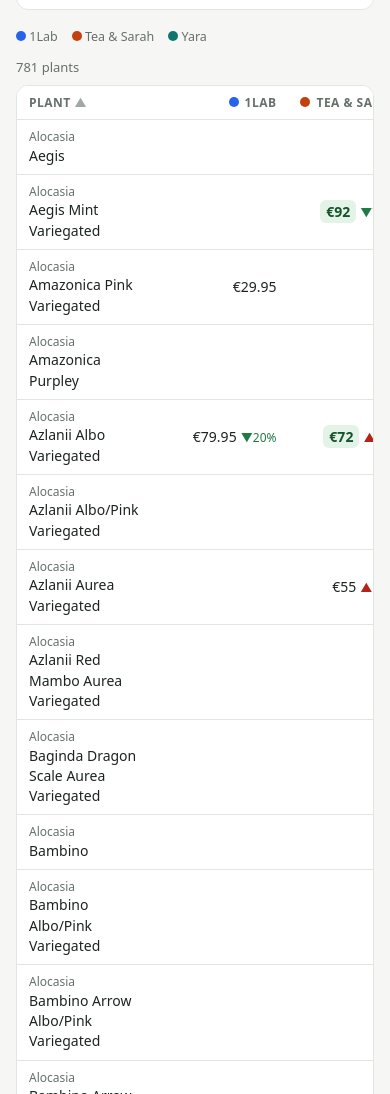
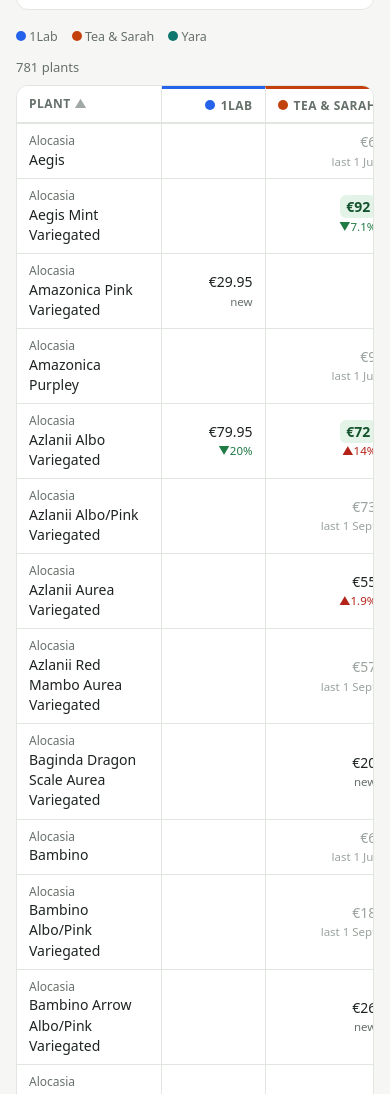
Before and after one commit to fdorssers/tc-pricing, a plain HTML site: page index.html in a window 390 px wide. Shown: the part 861-1955 px from the top of the page. Drawn offline with nearby package versions, Linux system fonts and the light colour scheme.

Commit message:
Make price table easier to read
Keep the header (with seller-coloured top line) visible while scrolling,
separate seller columns with dividers, show the price change or the
list date of older prices under each price, and pin the plant column
when the table scrolls sideways on phones.

Co-Authored-By: Claude Opus 5.5 <noreply@anthropic.com>

```diff
--- a/index.html
+++ b/index.html
@@ -46,11 +46,26 @@
   .card .meta { color: var(--muted); font-size: 12.5px; }
   .card .stats { display: flex; gap: 14px; margin-top: 8px; font-size: 13px; flex-wrap: wrap; }
   .up { color: var(--up); } .down { color: var(--down); } .flat { color: var(--muted); }
-  .tablebox { background: var(--surface); border: 1px solid var(--border); border-radius: 12px; overflow-x: auto; }
-  table { border-collapse: collapse; width: 100%; }
+  /* No overflow on wide screens so the header can stick to the top of the window. */
+  .tablebox { background: var(--surface); border: 1px solid var(--border); border-radius: 12px; }
+  @media (max-width: 900px) {
+    .tablebox { overflow-x: auto; }
+    /* Keep the plant name visible while scrolling sideways. */
+    th:first-child, td:first-child { position: sticky; left: 0; z-index: 1; background: var(--surface);
+                                     box-shadow: 1px 0 0 var(--border); min-width: 140px; }
+    th:first-child { z-index: 3; }
+    tbody tr:hover td:first-child { background: var(--row-hover); }
+  }
+  table { border-collapse: separate; border-spacing: 0; width: 100%; }
   th, td { padding: 8px 12px; border-bottom: 1px solid var(--border); text-align: left; vertical-align: middle; }
   th { font-size: 12px; text-transform: uppercase; letter-spacing: .04em; color: var(--muted);
-       cursor: pointer; user-select: none; white-space: nowrap; position: sticky; top: 0; background: var(--surface); }
+       cursor: pointer; user-select: none; white-space: nowrap; position: sticky; top: 0; z-index: 2;
+       background: var(--surface); border-bottom: 2px solid var(--border); }
+  thead tr:first-child th:first-child { border-top-left-radius: 12px; }
+  thead tr:first-child th:last-child { border-top-right-radius: 12px; }
+  th.sc, td.sc { border-left: 1px solid var(--border); min-width: 104px; }
+  th.sc { border-top: 3px solid var(--sc); }
+  td.sc .chg { display: block; font-size: 11.5px; margin: 1px 0 0; }
   th.num, td.num { text-align: right; }
   th .arrow { opacity: .6; }
   tbody tr { cursor: pointer; }
@@ -268,8 +283,9 @@ function renderTable() {
   const cols = [['name', 'Plant'], ...SELLERS.map(s => ['s:' + s, s]), ['best', 'Cheapest now'], ['spread', 'Spread'], [null, 'History']];
   $('thead').innerHTML = '<tr>' + cols.map(([k, label]) => {
     const arrow = k && state.sort === k ? `<span class="arrow">${state.dir > 0 ? ' ▲' : ' ▼'}</span>` : '';
-    const dot = k?.startsWith('s:') ? `<span class="dot" style="background:${sellerColor(label)};margin-right:6px"></span>` : '';
-    return `<th class="${k && k !== 'name' ? 'num' : ''}" ${k ? `data-k="${esc(k)}"` : ''}>${dot}${esc(label)}${arrow}</th>`;
+    const isSeller = k?.startsWith('s:');
+    const dot = isSeller ? `<span class="dot" style="background:${sellerColor(label)};margin-right:6px"></span>` : '';
+    return `<th class="${k && k !== 'name' ? 'num' : ''}${isSeller ? ' sc' : ''}" ${isSeller ? `style="--sc:${sellerColor(label)}"` : ''} ${k ? `data-k="${esc(k)}"` : ''}>${dot}${esc(label)}${arrow}</th>`;
   }).join('') + '</tr>';
 
   const rows = filtered();
@@ -284,15 +300,17 @@ function renderTable() {
   $('tbody').innerHTML = rows.map((p, i) => {
     const cells = SELLERS.map(s => {
       const c = p.cur[s];
-      if (!c) return '<td class="num"></td>';
-      if (c.price == null) return '<td class="num"><span class="na">not available</span></td>';
-      const chg = c.change != null ? `<span class="chg ${cls(c.change)}" title="vs ${fmtDate(c.prevDate)}">${pct(c.change)}</span>` : '';
+      if (!c) return '<td class="num sc"></td>';
+      if (c.price == null) return '<td class="num sc"><span class="na">not available</span></td>';
+      const chg = c.change != null
+        ? `<span class="chg ${cls(c.change)}" title="Change vs ${fmtDate(c.prevDate)}">${pct(c.change)}${c.change ? '' : ' same'}</span>`
+        : '<span class="chg flat">new</span>';
       if (!c.current) {
         const why = c.unavailable ? 'Marked not available on latest list' : 'Not on latest list';
-        return `<td class="num"><span class="price stale" title="${why}; last price ${fmtDate(c.date)}">${eur(c.price)}</span></td>`;
+        return `<td class="num sc" title="${why}"><span class="price stale">${eur(c.price)}</span><span class="chg stale">${c.unavailable ? 'not available' : 'last ' + fmtShort(c.date)}</span></td>`;
       }
       const best = p.nCurrent >= 2 && c.price === p.best;
-      return `<td class="num"><span class="price"><span class="${best ? 'best' : ''}">${eur(c.price)}</span>${chg}</span></td>`;
+      return `<td class="num sc"><span class="price"><span class="${best ? 'best' : ''}">${eur(c.price)}</span></span>${chg}</td>`;
     }).join('');
     const bestSellers = SELLERS.filter(s => p.cur[s]?.current && p.cur[s].price === p.best);
     const bestCell = p.best == null ? '' : `${eur(p.best)} <span class="genus">${esc(bestSellers.join(', '))}</span>`;
```
